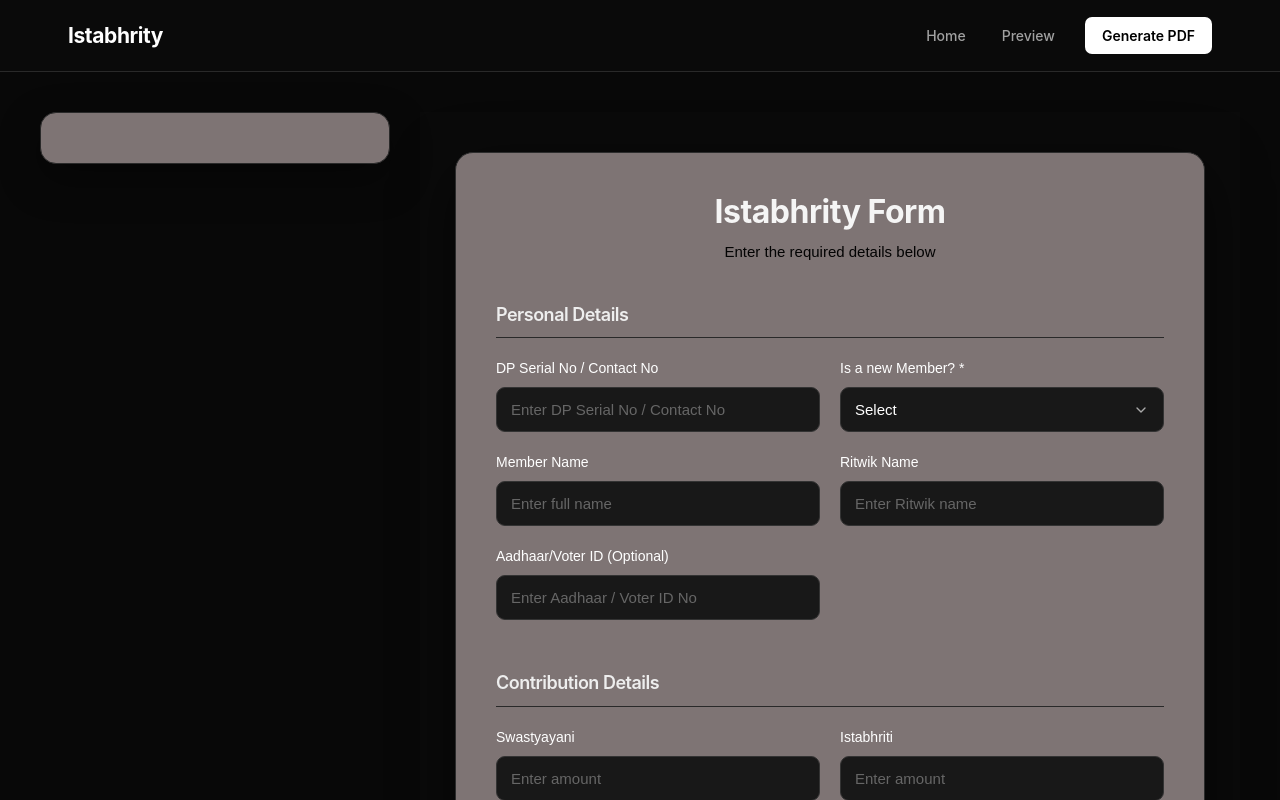
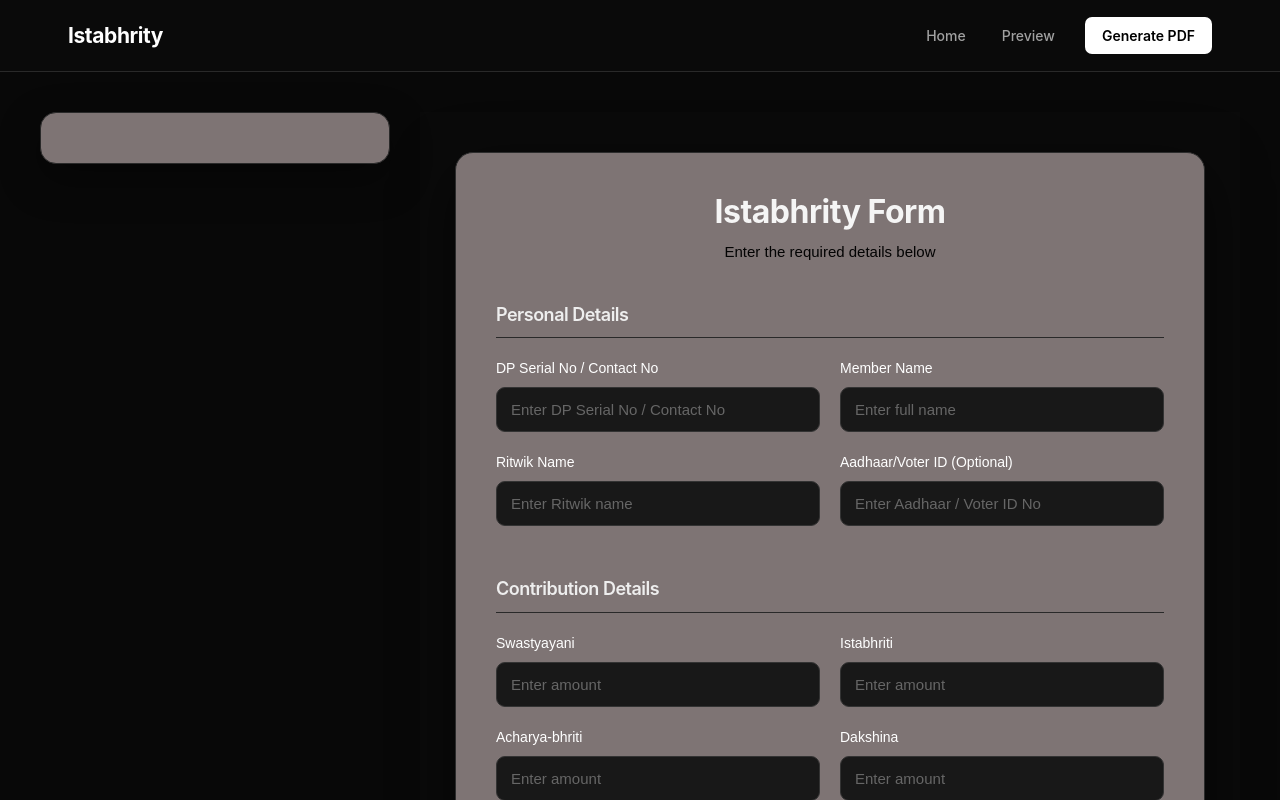
Before and after one commit to Pranab4321/FamilyCode, a React (Vite) app in the folder frontend/: page /istabhrity in a window 1280 px wide. Shown: the top 800 px of the page. Built offline with nearby package versions, Linux system fonts and the light colour scheme.

Commit message:
New correction added2

```diff
--- a/frontend/src/pages/IstabhrityForm.jsx
+++ b/frontend/src/pages/IstabhrityForm.jsx
@@ -452,7 +452,8 @@ setPersons(() => {
                 />
               </div>
 
-              <div className="form-group">
+            {selectedValue === "yes" &&
+            <div className="form-group">
               <label htmlFor="familyCode">Is a new Member? *</label>
               <select
                 value={newMember}
@@ -464,6 +465,8 @@ setPersons(() => {
                 <option value="yes">New Member</option>
               </select>
             </div>
+            }
+
 
               {selectedValue === "no" || newMember === "yes" && (
                 <>
```
